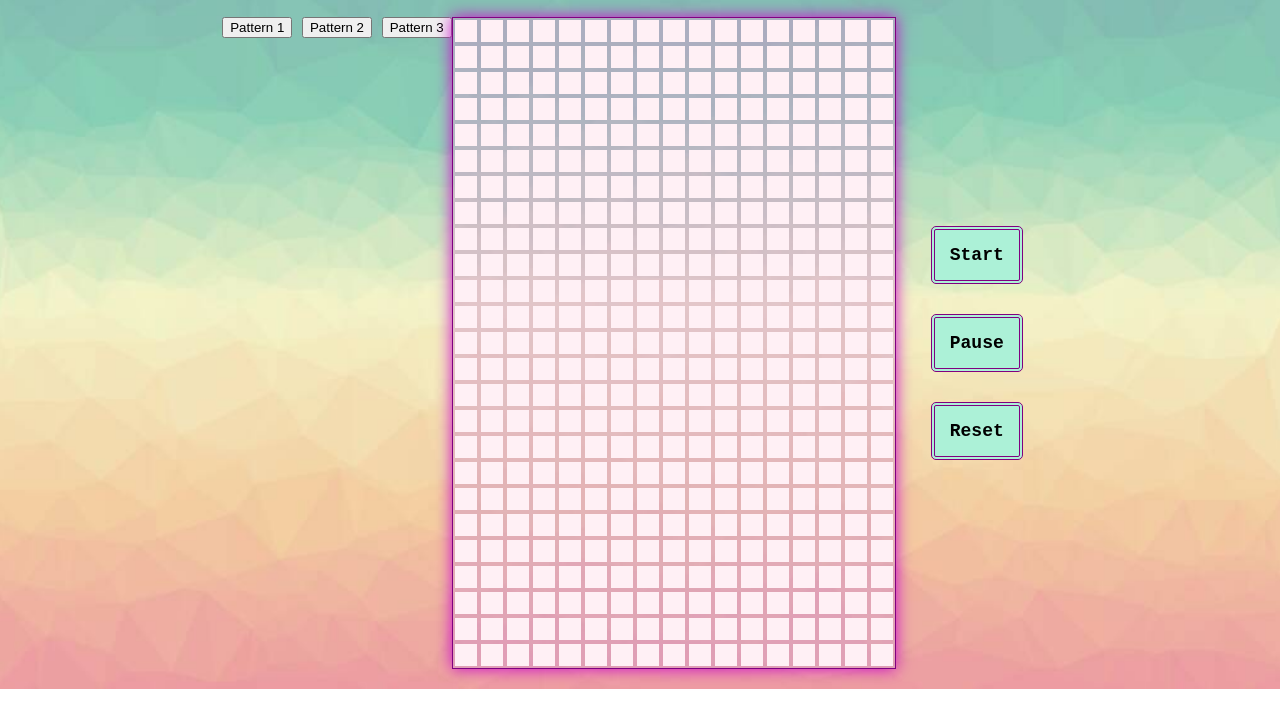
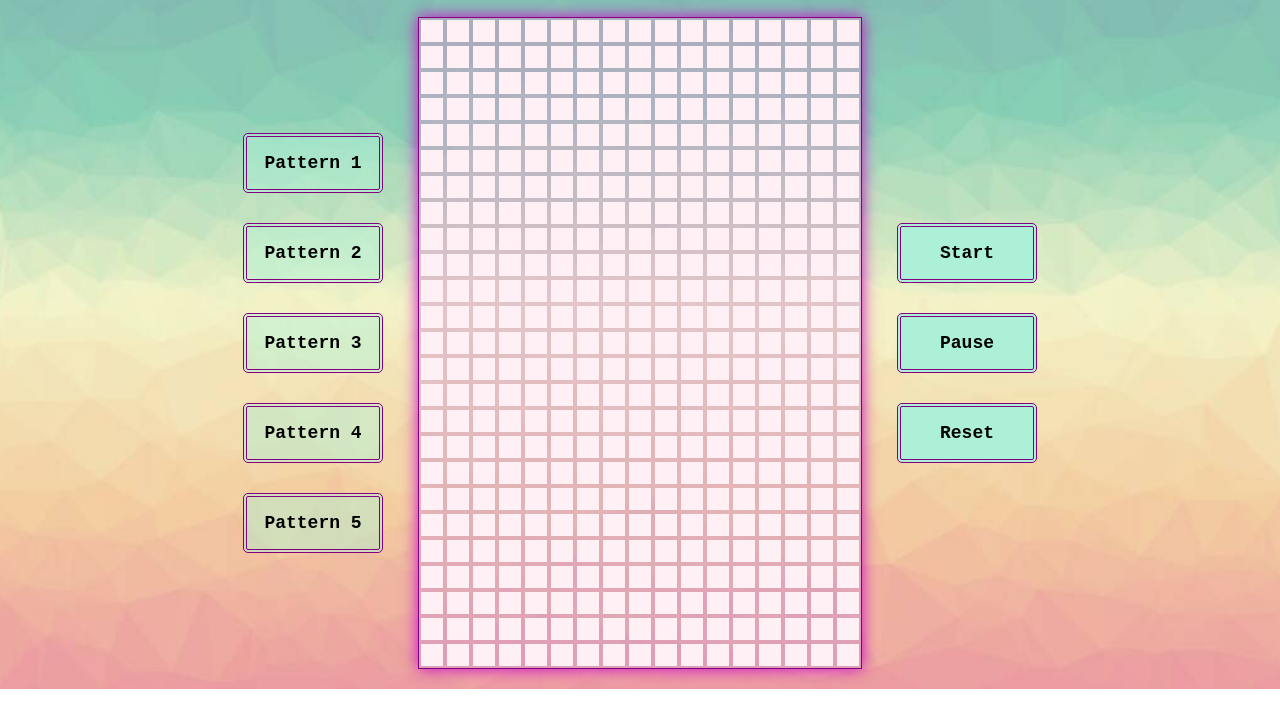
Before and after one commit to LauraHEVA/Game-Of-Life, a website: page web/index.html in a window 1280 px wide. Shown: the part 85-800 px from the top of the page. Drawn offline with Linux system fonts and the light colour scheme.

Commit message:
Added style to pattern buttons

```diff
--- a/web/index.html
+++ b/web/index.html
@@ -15,7 +15,11 @@
         <div class="patterns">
           <button id="random1" class="patterns__button">Pattern 1</button>
           <button id="random2" class="patterns__button">Pattern 2</button>
-          <button id="virgulilla" class="patterns__button">Pattern 3</button>
+          <button id="virgulilla-circunflejo" class="patterns__button">
+            Pattern 3
+          </button>
+          <button id="git" class="patterns__button">Pattern 4</button>
+          <button id="sonidos" class="patterns__button">Pattern 5</button>
         </div>
         <div class="board">
           <div class="board__column">
--- a/web/sass/_variables.scss
+++ b/web/sass/_variables.scss
@@ -3,3 +3,4 @@ $mainColor: #fff0f5;
 $cellAliveColor: #ff006e;
 $background: #d49acb80;
 $buttonColor: #acf1d7;
+$patternColor: #acf1d775;
--- a/web/sass/style.scss
+++ b/web/sass/style.scss
@@ -14,6 +14,7 @@ h1 {
   border-bottom: rgb(204, 6, 204) 2px solid;
   background-color: $background;
   color: black;
+  width: 100%;
   height: 50px;
   padding: 10px;
   padding-top: 20px;
@@ -30,6 +31,29 @@ h1 {
   }
 }
 
+.patterns {
+  display: flex;
+  flex-direction: column;
+  align-items: flex-end;
+  justify-content: center;
+  padding: 20px;
+  &__button {
+    width: 140px;
+    height: 60px;
+    margin: 15px;
+    padding: 15px;
+    font-family: "Courier New", Courier, monospace;
+    font-size: 18px;
+    font-weight: 900;
+    border: purple 4px double;
+    border-radius: 5px;
+    background-color: $patternColor;
+  }
+  @media (max-width: $breakpoint) {
+    flex-direction: row;
+  }
+}
+
 .buttons {
   display: flex;
   flex-direction: column;
@@ -39,6 +63,8 @@ h1 {
   &__start,
   &__pause,
   &__reset {
+    width: 140px;
+    height: 60px;
     margin: 15px;
     padding: 15px;
     font-family: "Courier New", Courier, monospace;
```
Also changed, not shown: web/style/style.css.
